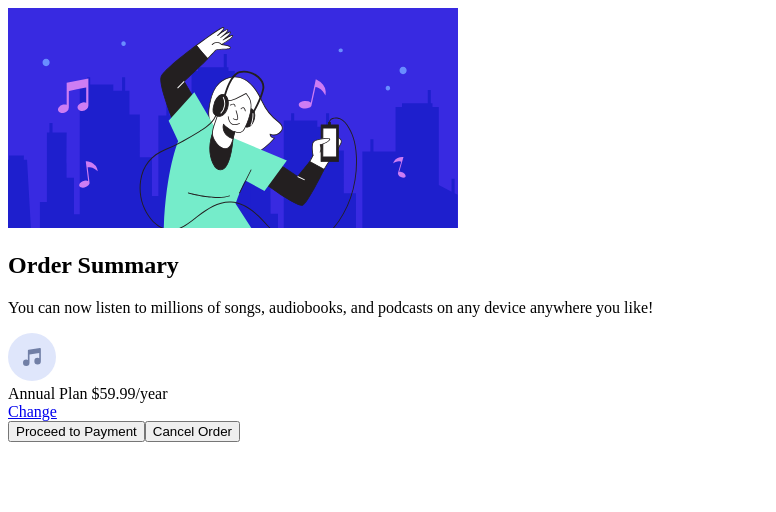
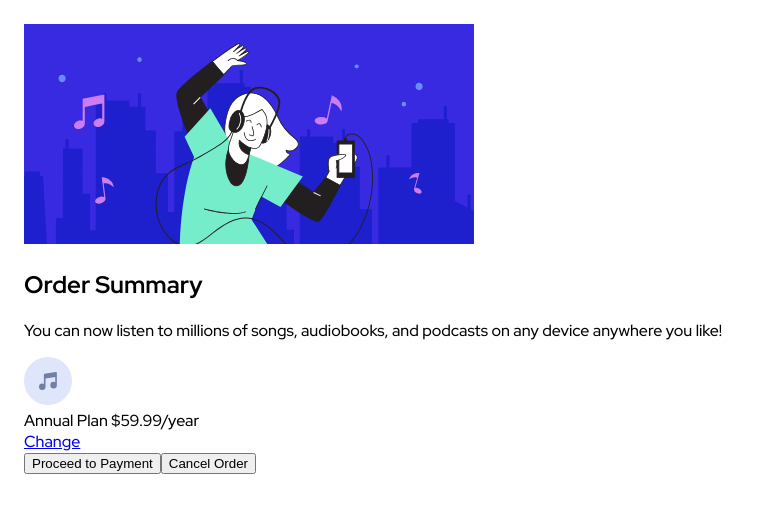
Before and after one commit to iwanharyatno/fm-order-summary, a plain HTML site: page index.html in a window 1280 px wide. Shown: the whole page, without its empty margins (0-776 px from the left). Drawn offline with Linux system fonts and the light colour scheme.

Commit message:
Create base style

```diff
--- a/index.html
+++ b/index.html
@@ -5,6 +5,7 @@
   <meta name="viewport" content="width=device-width, initial-scale=1.0"> <!-- displays site properly based on user's device -->
   <link rel="icon" type="image/png" sizes="32x32" href="./images/favicon-32x32.png">
   <title>Frontend Mentor | Order summary card</title>
+  <link rel="stylesheet" href="styles/style.css">
 </head>
 <body>
   <main>
--- /dev/null
+++ b/styles/style.css
@@ -0,0 +1,11 @@
+@import url('https://fonts.googleapis.com/css2?family=Red+Hat+Display:wght@500;700;900&display=swap');
+
+body {
+  font-family: 'Red Hat Display', sans-serif;
+  margin: 0;
+  padding: 1.5rem;
+}
+
+p {
+  font-size: 16px;
+}
```
